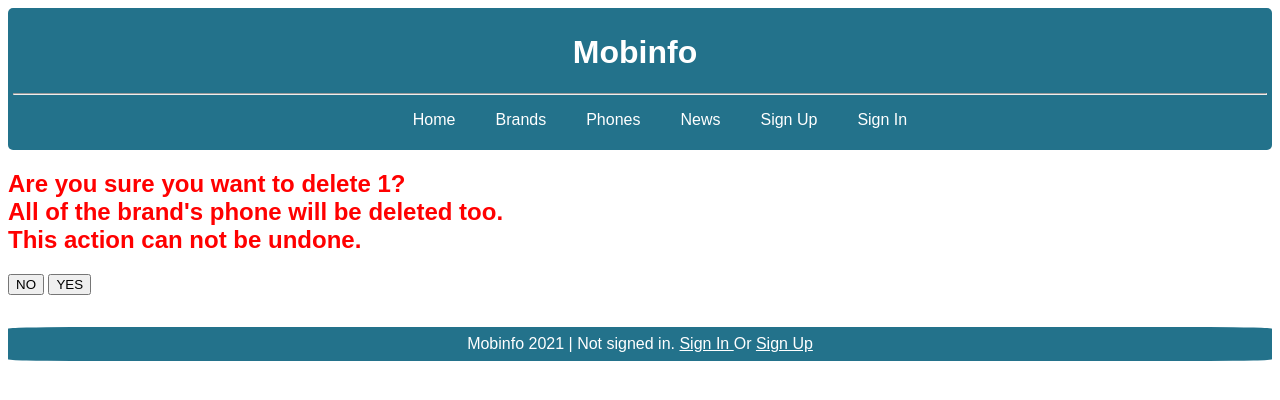
After one commit to Mobinfo-devs/mobinfo-web, a Flask app: page /brands/1/delete in a window 1280 px wide. The commit adds this page. Shown: the top 400 px of the page. Run offline with Flask 2, Linux system fonts and the light colour scheme.

Commit message:
Added 'delete brand' feature'

```diff
--- a/app.py
+++ b/app.py
@@ -94,7 +94,6 @@ def signin():
     else:  # sign in form submitted
         user_name = request.form.get("username").strip()
         password = request.form.get("password")
-        print(user_name)
         # checking if user exists
         db.execute("""
         SELECT * FROM user
@@ -102,7 +101,6 @@ def signin():
                    (user_name,)
                    )
         user_row = db.fetchone()
-        print(user_row)
         if not user_row:  # if row exists where username is present
             flash("Invalid username", "error")
             return render_template("signin.html", title="Sign In")
@@ -141,7 +139,7 @@ def brands():
 
 
 @app.route("/brands/add", methods=["GET", "POST"])
-def add_brand():
+def brand_add():
     if request.method == "GET":
         return render_template("add_brand.html", title="Add Brand")
 
@@ -155,7 +153,7 @@ def add_brand():
 
         db.execute("""
         SELECT * FROM brand WHERE name = %s""",
-            (brand_name, ))
+                   (brand_name, ))
         if db.fetchone():
             flash("The brand you entered already exists", "error")
             return redirect("/brands")
@@ -163,8 +161,8 @@ def add_brand():
         db.execute("""
         INSERT INTO brand (name, description, logo_url)
         VALUES (%s, %s, %s);""",
-        (brand_name, brand_description, brand_logo_url)
-        )
+                   (brand_name, brand_description, brand_logo_url)
+                   )
         db_connection.commit()
         flash("Successfully added brand", "success")
         return redirect("/brands")
@@ -172,6 +170,7 @@ def add_brand():
 
 @ app.route("/brands/<brand_name>")
 def brand_details(brand_name):
+    brand_name = brand_name.replace("_", " ")
     # db_result = get_brand_details(brand_name)
     db.execute(f"""
     SELECT name, logo_url, description FROM brand
@@ -185,7 +184,8 @@ def brand_details(brand_name):
 
 
 @app.route("/brands/<brand_name>/edit", methods=["POST", "GET"])
-def edit_brand(brand_name):
+def brand_edit(brand_name):
+    brand_name = brand_name.replace("_", " ")
     if request.method == "GET":
         db.execute(f"""
         SELECT name, logo_url, description FROM brand
@@ -194,8 +194,8 @@ def edit_brand(brand_name):
         db_result = db.fetchone()
         if not db_result:
             return "Brand not found!"
-
-        return render_template("edit_brand.html", brand_name=db_result[0], brand_logo_url=db_result[1], brand_description=db_result[2])
+        else:
+            return render_template("edit_brand.html", brand_name=db_result[0], brand_logo_url=db_result[1], brand_description=db_result[2])
 
     else:  # method == POST
         brand_description = request.form.get("brand_description")  # or ""
@@ -208,6 +208,19 @@ def edit_brand(brand_name):
         db_connection.commit()
         flash("Data successfully updated", "success")
         return redirect(f"/brands/{brand_name}")
+
+
+@app.route("/brands/<brand_name>/delete", methods=["POST", "GET"])
+def brand_delete(brand_name):
+    brand_name = brand_name.replace("_", " ")
+    if request.method == "GET":
+        return render_template("delete_brand.html", brand_name=brand_name, title=f"Delete {brand_name}")
+    else:
+        if request.form.get("confirm_delete") == "NO":
+            return redirect(f"/brands/{brand_name}")
+        else:  # confirm delete
+            delete_brand(brand_name)
+            return redirect("/phones")
 
 
 @app.route("/phones")
@@ -226,7 +239,7 @@ def phones():
 
 
 @app.route("/phones/add", methods=["POST", "GET"])
-def add_phone():
+def phone_add():
     if request.method == "GET":
         return render_template("add_phone.html", title="Add Phone")
 
@@ -239,9 +252,10 @@ def add_phone():
                 return redirect(f"/phones/add")
             db.execute("""
             SELECT * FROM brand WHERE name = %s""",
-            (brand_name, ))
+                       (brand_name, ))
             if not db.fetchone():
-                flash("The brand you entered does not exist. Go to brands page and click Add Brand to add a new brand.", "error")
+                flash(
+                    "The brand you entered does not exist. Go to brands page and click Add Brand to add a new brand.", "error")
                 return redirect(f"/phones/add")
             image_url = request.form.get("image_url").strip()  # or ""
             os = request.form.get("os").strip()
@@ -249,10 +263,13 @@ def add_phone():
             cpu = request.form.get("cpu").strip()
             chipset = request.form.get("chipset").strip()
             display_technology = request.form.get("display_technology").strip()
-            screen_size_inches = float(request.form.get("screen_size_inches").strip())
+            screen_size_inches = float(
+                request.form.get("screen_size_inches").strip())
             display_resolution = request.form.get("display_resolution").strip()
-            extra_display_features = request.form.get("extra_display_features").strip()
-            built_in_memory_gb = int(request.form.get("built_in_memory_gb").strip())
+            extra_display_features = request.form.get(
+                "extra_display_features").strip()
+            built_in_memory_gb = int(
+                request.form.get("built_in_memory_gb").strip())
             ram_gb = int(request.form.get("ram_gb").strip())
             front_cameras = [int(mp) for mp in eval(
                 request.form.get("front_cameras"))]
@@ -274,9 +291,9 @@ def add_phone():
         display_resolution, extra_display_features, built_in_memory_GB, ram_GB, battery_capacity_mah, price_rupees)
         VALUES (%s, %s, %s, %s, %s, %s, %s, %s, %s, %s, %s, %s, %s, %s, %s);
         """,
-                (brand_name, phone_name, image_url, os, weight_grams, cpu, chipset, display_technology, screen_size_inches,
-        display_resolution, extra_display_features, built_in_memory_gb, ram_gb, battery_capacity_mah, price_rupees)
-        )
+                   (brand_name, phone_name, image_url, os, weight_grams, cpu, chipset, display_technology, screen_size_inches,
+                    display_resolution, extra_display_features, built_in_memory_gb, ram_gb, battery_capacity_mah, price_rupees)
+                   )
         db_connection.commit()
         flash("Successfully added to phone table", "success")
 
@@ -400,7 +417,6 @@ def add_phone():
         flash("Successfully added all rear cameras", "success")
 
         for camera_mp in front_cameras:
-            print(camera_mp)
             # Check if camera exists, if not insert it
             db.execute("""
                 SELECT id FROM camera
@@ -510,7 +526,7 @@ def phone_details(brand_phone_id):
 
 
 @app.route("/phones/<brand_phone_id>/edit", methods=["POST", "GET"])
-def edit_phone(brand_phone_id):
+def phone_edit(brand_phone_id):
     # TODO: protect against bogus link (invalid format)
     phone_id = int(brand_phone_id[brand_phone_id.find("-") + 1:])
     # TODO: Also get phone name and brand name and check them while fetching from db
@@ -591,10 +607,13 @@ def edit_phone(brand_phone_id):
             cpu = request.form.get("cpu").strip()
             chipset = request.form.get("chipset").strip()
             display_technology = request.form.get("display_technology").strip()
-            screen_size_inches = float(request.form.get("screen_size_inches").strip())
+            screen_size_inches = float(
+                request.form.get("screen_size_inches").strip())
             display_resolution = request.form.get("display_resolution").strip()
-            extra_display_features = request.form.get("extra_display_features").strip()
-            built_in_memory_gb = int(request.form.get("built_in_memory_gb").strip())
+            extra_display_features = request.form.get(
+                "extra_display_features").strip()
+            built_in_memory_gb = int(
+                request.form.get("built_in_memory_gb").strip())
             ram_gb = int(request.form.get("ram_gb").strip())
             front_cameras = [int(mp) for mp in eval(
                 request.form.get("front_cameras"))]
@@ -747,7 +766,6 @@ def edit_phone(brand_phone_id):
             db_connection.commit()
 
         for camera_mp in front_cameras:
-            print(camera_mp)
             # Check if camera exists, if not insert it
             db.execute("""
                 SELECT id FROM camera
@@ -787,112 +805,19 @@ def edit_phone(brand_phone_id):
 
 
 @app.route("/phones/<brand_phone_id>/delete", methods=["POST", "GET"])
-def delete_phone(brand_phone_id):
+def phone_delete(brand_phone_id):
     phone_id = int(brand_phone_id[brand_phone_id.find("-") + 1:])
     if request.method == "GET":
-        brand_name = brand_phone_id[: brand_phone_id.find("_")].replace("_", " ")
-        phone_name = brand_phone_id[brand_phone_id.find("_") + 1: brand_phone_id.find("-")].replace("_", " ")
-        print(brand_name, phone_name,                                   )
+        brand_name = brand_phone_id[: brand_phone_id.find(
+            "_")].replace("_", " ")
+        phone_name = brand_phone_id[brand_phone_id.find(
+            "_") + 1: brand_phone_id.find("-")].replace("_", " ")
         return render_template("delete_phone.html", phone_id=phone_id, brand_name=brand_name, phone_name=phone_name, title=f"Delete {brand_name} {phone_name}")
     else:
         if request.form.get("confirm_delete") == "NO":
             return redirect(f"/phones/{brand_phone_id}")
         else:  # confirm delete
-
-            ## Colors
-            # get color ids
-            db.execute("""
-            SELECT color_id FROM phone_color WHERE phone_id = %s""",
-            (phone_id, )
-            )
-            color_ids = [row[0] for row in db.fetchall()]
-
-            # delete color connections
-            db.execute("""
-            DELETE FROM phone_color WHERE phone_id = %s""",
-            (phone_id, )
-            )
-            db_connection.commit()
-
-            # delete color if its not in any other phone
-            for id in color_ids:
-                db.execute("""
-                SELECT * FROM phone_color WHERE color_id = %s""",
-                (id, )
-                )
-                if not db.fetchone():
-                    db.execute("""
-                    DELETE FROM color WHERE id = %s""",
-                    (id, )
-                    )
-                    db_connection.commit()
-            flash("Successfully deleted colors data.", "success")
-
-            ## Sensors
-            # get sensor ids
-            db.execute("""
-            SELECT sensor_id FROM phone_sensor WHERE phone_id = %s""",
-            (phone_id, )
-            )
-            sensor_ids = [row[0] for row in db.fetchall()]
-
-            # delete sensor connections
-            db.execute("""
-            DELETE FROM phone_sensor WHERE phone_id = %s""",
-            (phone_id, )
-            )
-            db_connection.commit()
-
-            # delete sensor if its not in any other phone
-            for id in sensor_ids:
-                db.execute("""
-                SELECT * FROM phone_sensor WHERE sensor_id = %s""",
-                (id, )
-                )
-                if not db.fetchone():
-                    db.execute("""
-                    DELETE FROM sensor WHERE id = %s""",
-                    (id, )
-                    )
-                    db_connection.commit()
-            flash("Successfully deleted sensors data.", "success")
-
-            ## cameras
-            # get camera ids
-            db.execute("""
-            SELECT camera_id FROM phone_camera WHERE phone_id = %s""",
-            (phone_id, )
-            )
-            camera_ids = [row[0] for row in db.fetchall()]
-
-            # delete camera connections
-            db.execute("""
-            DELETE FROM phone_camera WHERE phone_id = %s""",
-            (phone_id, )
-            )
-            db_connection.commit()
-
-            # delete camera if its not in any other phone
-            for id in camera_ids:
-                db.execute("""
-                SELECT * FROM phone_camera WHERE camera_id = %s""",
-                (id, )
-                )
-                if not db.fetchone():
-                    db.execute("""
-                    DELETE FROM camera WHERE id = %s;""",
-                    (id, )
-                    )
-                    db_connection.commit()
-            flash("Successfully deleted cameras data.", "success")
-
-            db.execute("""
-            DELETE FROM phone WHERE id = %s""",
-            (phone_id, )
-            )
-            db_connection.commit()
-            flash("Successfully deleted all data for the phone.", "success")
-
+            delete_phone(phone_id)
             return redirect("/phones")
 
 # @app.errorhandler(404)
@@ -900,4 +825,116 @@ def delete_phone(brand_phone_id):
 #     return render_template('404.html', pic=pic), 404
 
 
+def delete_phone(phone_id):
+    # Colors
+    # get color ids
+    db.execute("""
+    SELECT color_id FROM phone_color WHERE phone_id = %s""",
+               (phone_id, )
+               )
+    color_ids = [row[0] for row in db.fetchall()]
+
+    # delete color connections
+    db.execute("""
+    DELETE FROM phone_color WHERE phone_id = %s""",
+               (phone_id, )
+               )
+    db_connection.commit()
+
+    # delete color if its not in any other phone
+    for id in color_ids:
+        db.execute("""
+        SELECT * FROM phone_color WHERE color_id = %s""",
+                   (id, )
+                   )
+        if not db.fetchone():
+            db.execute("""
+            DELETE FROM color WHERE id = %s""",
+                       (id, )
+                       )
+            db_connection.commit()
+    flash("Successfully deleted colors data.", "success")
+
+    # Sensors
+    # get sensor ids
+    db.execute("""
+    SELECT sensor_id FROM phone_sensor WHERE phone_id = %s""",
+               (phone_id, )
+               )
+    sensor_ids = [row[0] for row in db.fetchall()]
+
+    # delete sensor connections
+    db.execute("""
+    DELETE FROM phone_sensor WHERE phone_id = %s""",
+               (phone_id, )
+               )
+    db_connection.commit()
+
+    # delete sensor if its not in any other phone
+    for id in sensor_ids:
+        db.execute("""
+        SELECT * FROM phone_sensor WHERE sensor_id = %s""",
+                   (id, )
+                   )
+        if not db.fetchone():
+            db.execute("""
+            DELETE FROM sensor WHERE id = %s""",
+                       (id, )
+                       )
+            db_connection.commit()
+    flash("Successfully deleted sensors data.", "success")
+
+    # cameras
+    # get camera ids
+    db.execute("""
+    SELECT camera_id FROM phone_camera WHERE phone_id = %s""",
+               (phone_id, )
+               )
+    camera_ids = [row[0] for row in db.fetchall()]
+
+    # delete camera connections
+    db.execute("""
+    DELETE FROM phone_camera WHERE phone_id = %s""",
+               (phone_id, )
+               )
+    db_connection.commit()
+
+    # delete camera if its not in any other phone
+    for id in camera_ids:
+        db.execute("""
+        SELECT * FROM phone_camera WHERE camera_id = %s""",
+                   (id, )
+                   )
+        if not db.fetchone():
+            db.execute("""
+            DELETE FROM camera WHERE id = %s;""",
+                       (id, )
+                       )
+            db_connection.commit()
+    flash("Successfully deleted cameras data.", "success")
+
+    db.execute("""
+    DELETE FROM phone WHERE id = %s""",
+               (phone_id, )
+               )
+    db_connection.commit()
+    flash("Successfully deleted all data for the phone.", "success")
+
+
+def delete_brand(brand_name):
+    # deleting all phones of the brand
+    db.execute("""
+    SELECT id FROM phone WHERE brand_name = %s""",
+    (brand_name, ))
+    phone_ids = [row[0] for row in db.fetchall()]
+    for phone_id in phone_ids:
+        delete_phone(phone_id)
+    flash("Deleted all phones of the brand successfully.", "success")
+    db.execute("""
+    DELETE FROM brand WHERE name = %s""",
+    (brand_name, ))
+    db_connection.commit()
+    flash("Deleted brand successfully.", "success")
+
+
 app.run(debug=True)
--- a/templates/brand_details.html
+++ b/templates/brand_details.html
@@ -15,7 +15,7 @@
     <p> {{ brand_description }} </p>
 </div>
 
-{{ admin_component(type='edit', text='Edit brand', route="/brands/" + brand_name + "/edit") }}
+{{ admin_component(type='edit', text='Edit brand', route="/brands/" + "_".join(brand_name.split()) + "/edit") }}
 
 </div>
 {% endblock %}
--- /dev/null
+++ b/templates/delete_brand.html
@@ -0,0 +1,12 @@
+{% extends "layout.html" %}
+
+
+{% block body %}
+<h2 style="color: red;"> Are you sure you want to delete {{ brand_name }}? <br>
+All of the brand's phone will be deleted too. <br>
+This action can not be undone. </h2>
+<form action="{{'/brands/' + '_'.join(brand_name.split()) + '/delete'}}" method="POST">
+    <input type="submit" name="confirm_delete" value="NO">
+    <input type="submit" name="confirm_delete" value="YES">
+</form>
+{% endblock %}
--- a/todo.txt
+++ b/todo.txt
@@ -12,10 +12,10 @@
     a) html file with text area for all brand details (DONE)
     b) python function (DONE)
 
-! delete phone feature (on edit phone page)
+! delete phone feature (on edit phone page) (DONE)
 
-! Delete brand feature (on edit brand page)
-    > give warning that all phones of the brand will be yeeted too
+! Delete brand feature (on edit brand page) (DONE)
+    > give warning that all phones of the brand will be yeeted too (DONE)
 
 ! News
     a) collect news (how? add to excel first?)
```
Also changed, not shown: templates/edit_brand.html (+7 -0 lines), 13 other files.
